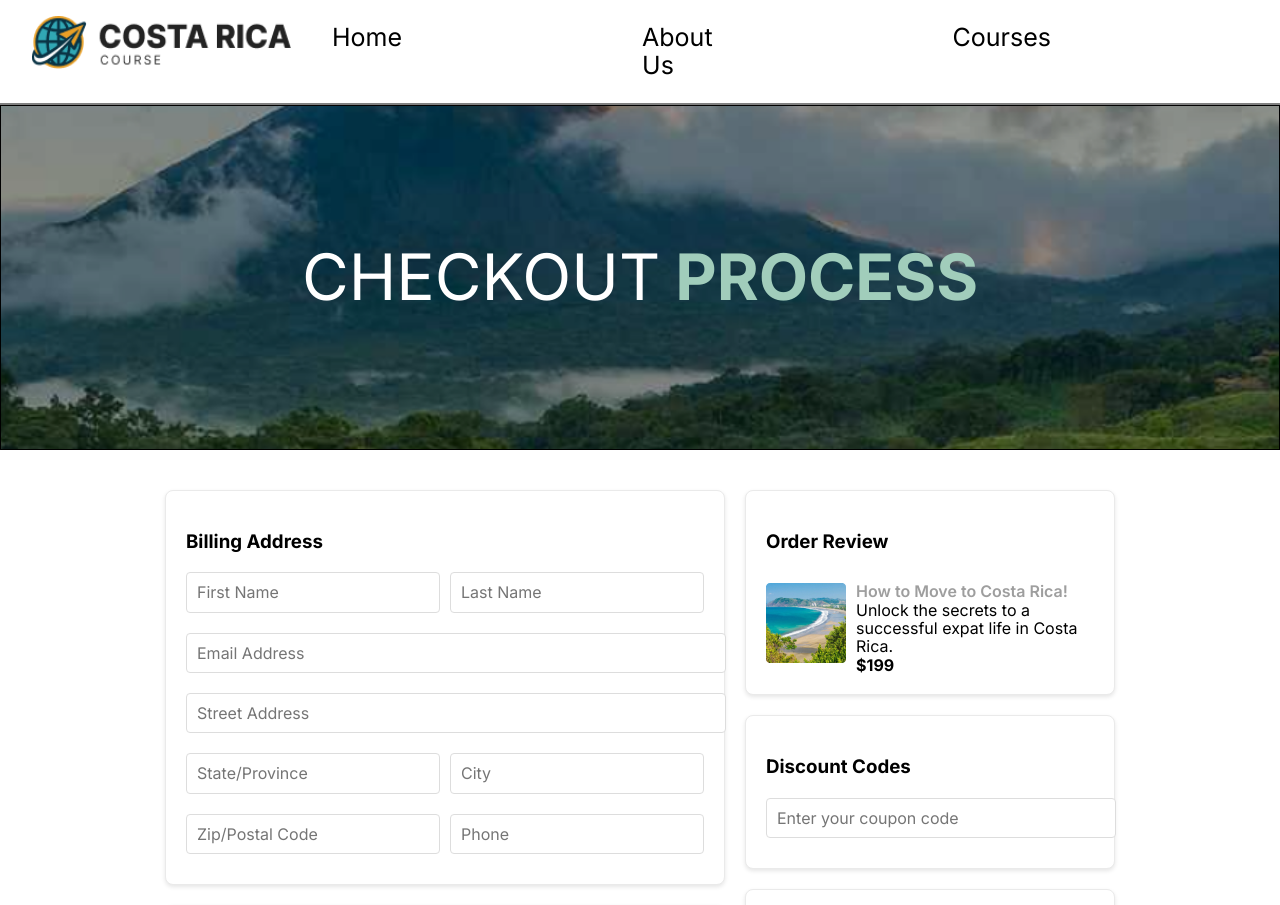
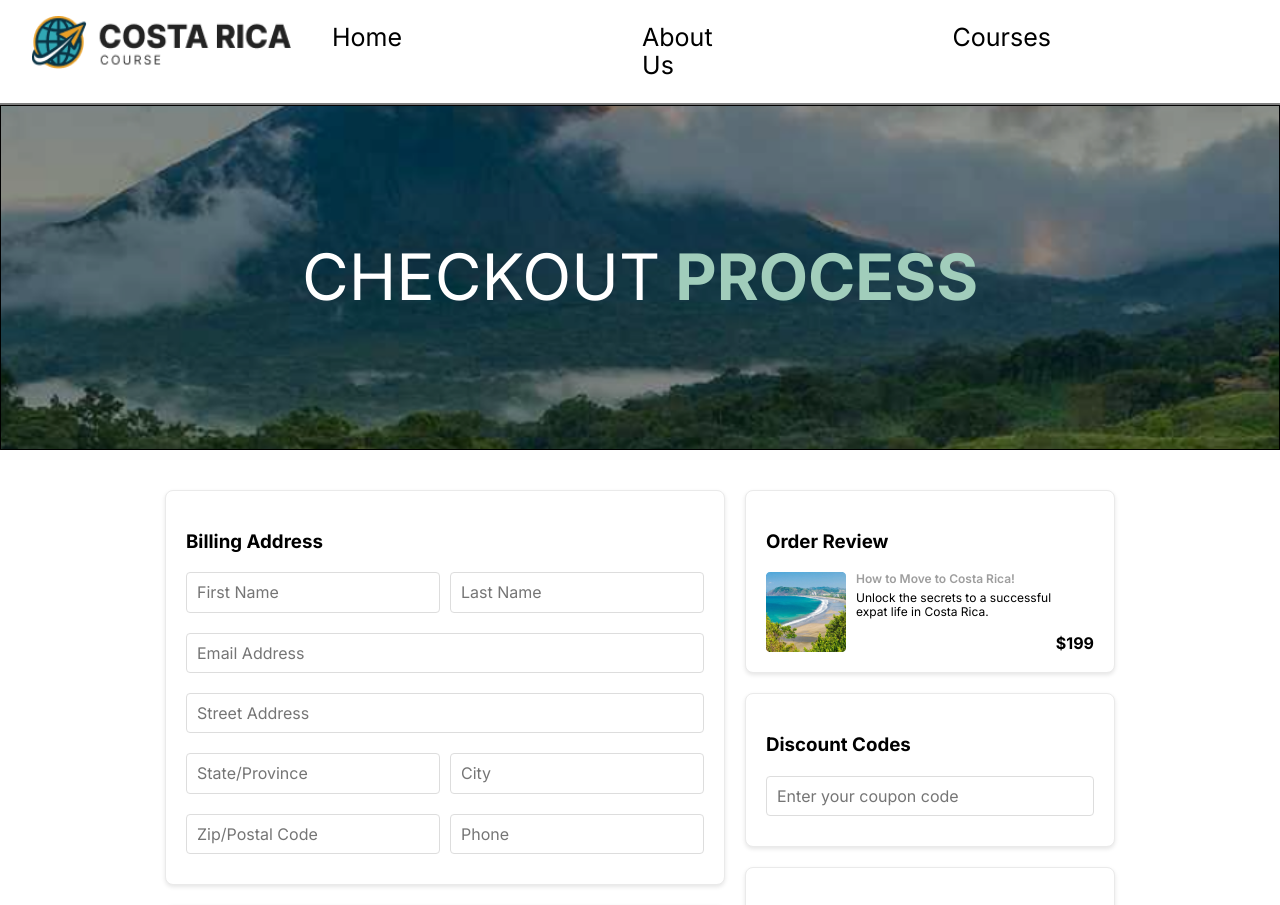
Before and after one commit to BrianKendalBucek/costa-rica-course, a Next.js app in the folder costa-rica-course/: page /checkout in a window 1280 px wide. Shown: the top 905 px of the page. Built offline with nearby package versions, Linux system fonts and the light colour scheme.

Commit message:
improvements on checkout style

```diff
--- a/costa-rica-course/src/components/BillingAddress.module.scss
+++ b/costa-rica-course/src/components/BillingAddress.module.scss
@@ -19,10 +19,12 @@
 .inputRow {
   display: flex;
   gap: 10px;
+  // width: 100%;
 
 }
 
 .input {
+  box-sizing: border-box;
   padding: 10px;
   border: 1px solid #ddd;
   border-radius: 4px;
--- a/costa-rica-course/src/components/DiscountSection.module.scss
+++ b/costa-rica-course/src/components/DiscountSection.module.scss
@@ -15,5 +15,6 @@
   border: 1px solid #ddd;
   border-radius: 4px;
   width: 100%;
+  box-sizing: border-box;
   margin-bottom: 10px;
 }
--- a/costa-rica-course/src/components/OrderReview.module.scss
+++ b/costa-rica-course/src/components/OrderReview.module.scss
@@ -8,14 +8,42 @@
 
 .orderItem {
   display: flex;
-  align-items: center;
+  // align-items: center;
   gap: 10px;
+  height: 80px;
 }
 
 .price {
   font-weight: bold;
+  display: flex;
+  flex-direction: column;
+  justify-content: end;
 }
 
 .sectionTitle {
   margin-bottom: 20px;
 }
+
+.descriptionAndPrice {
+  display: flex;
+  height: 100%;
+}
+
+.headerAndParagraph {
+  display: flex;
+  flex-direction: column;
+  align-items: start;
+  gap: 5px;
+  // height: 100%;
+
+  h4 {
+    font-size: 12px;
+    margin: 0;
+    display: flex;
+
+  }
+
+  p {
+    font-size: 12px;
+  }
+}
--- a/costa-rica-course/src/components/OrderReview.tsx
+++ b/costa-rica-course/src/components/OrderReview.tsx
@@ -13,9 +13,11 @@ const OrderReview = () => {
           height={80}
           priority
         />
-        <div>
-          <h4>How to Move to Costa Rica!</h4>
-          <p>Unlock the secrets to a successful expat life in Costa Rica.</p>
+        <div className={styles.descriptionAndPrice}>
+          <div className={styles.headerAndParagraph}>
+            <h4>How to Move to Costa Rica!</h4>
+            <p>Unlock the secrets to a successful expat life in Costa Rica.</p>
+          </div>
           <p className={styles.price}>$199</p>
         </div>
       </div>
--- a/costa-rica-course/src/components/PaymentMethod.module.scss
+++ b/costa-rica-course/src/components/PaymentMethod.module.scss
@@ -4,7 +4,6 @@
   border-radius: 8px;
   padding: 20px;
   box-shadow: 0 2px 4px rgba(0, 0, 0, 0.1);
-}
 
   .sectionTitle {
     margin-bottom: 20px;
@@ -13,22 +12,29 @@
   .paymentOptions {
     display: flex;
     flex-direction: column;
-}
 
     .paymentOption {
       margin-bottom: 15px;
+
+      input {
+        margin-right: 10px;
       }
 
       .creditCardForm {
+        margin-top: 15px;
         display: flex;
         flex-direction: column;
         gap: 10px;
-}
 
         .input {
           padding: 10px;
           border: 1px solid #ddd;
           border-radius: 4px;
           width: 100%;
+          box-sizing: border-box;
           margin-bottom: 10px;
         }
+      }
+    }
+  }
+}
```
Lines whose indentation alone changed are shown as unchanged.
